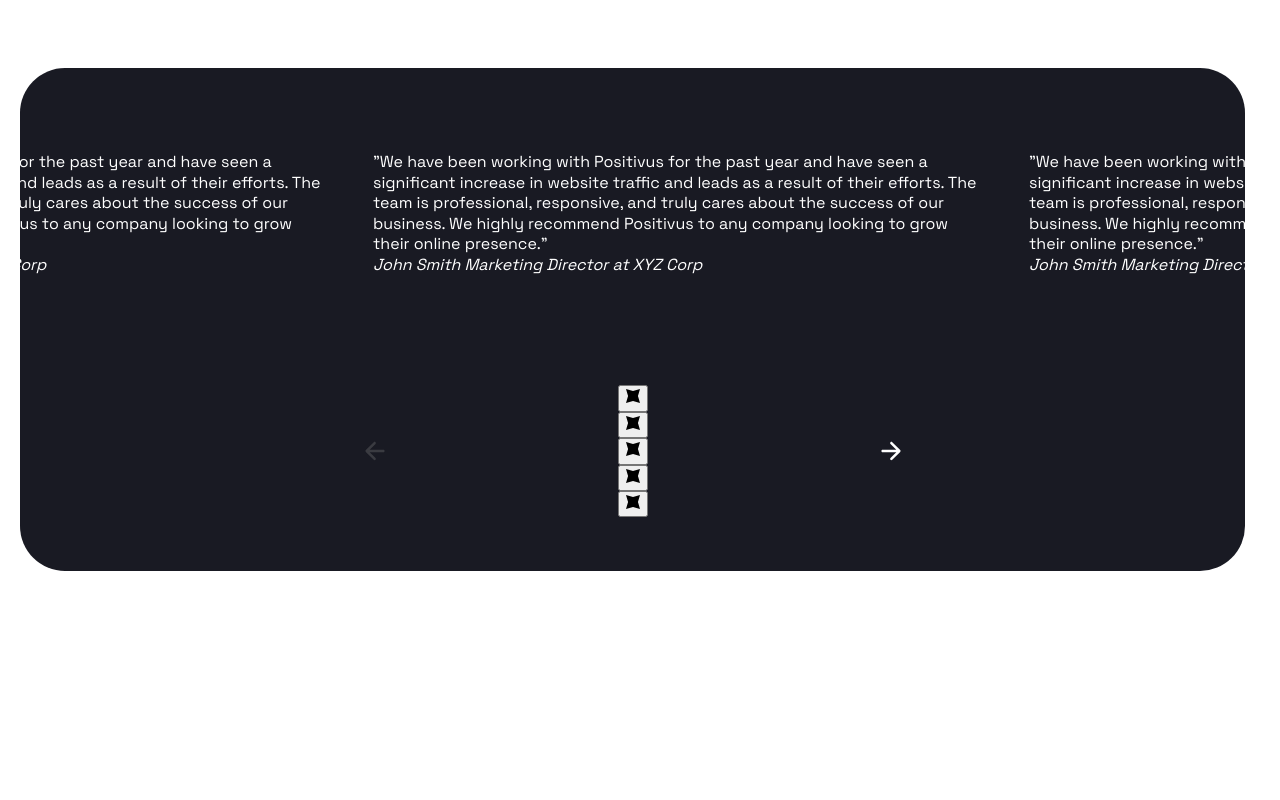
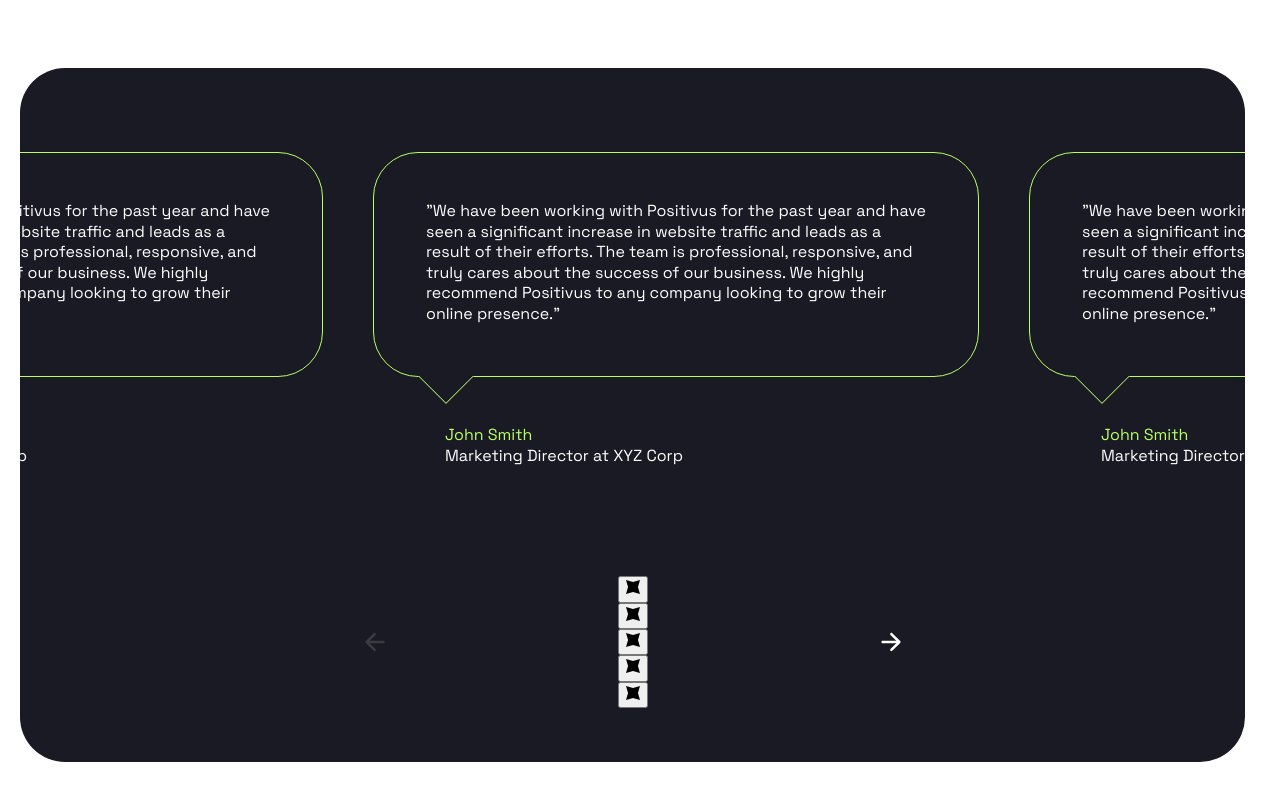
Before and after one commit to szhaslandev/positivus, a website built with Vite: page index.html in a window 1280 px wide. Shown: the part 5684-6484 px from the top of the page. Before the commit the page ends 6305 px from the top, so only its background shows below. Built offline with nearby package versions, Linux system fonts and the light colour scheme.

Commit message:
style: add review card styles

```diff
--- a/src/styles/components/_index.scss
+++ b/src/styles/components/_index.scss
@@ -8,3 +8,5 @@
 @forward 'banner';
 
 @forward 'team-card';
+
+@forward 'review-card';
--- /dev/null
+++ b/src/styles/components/_review-card.scss
@@ -0,0 +1,60 @@
+@use '../helpers' as *;
+
+.review-card {
+  --reviewCardCornerWidth: 40px;
+  --reviewCardCornerOffsetLeft: 52px;
+
+  display: flex;
+  flex-direction: column;
+  row-gap: 48px;
+
+  @include mobile {
+    --reviewCardCornerWidth: 32px;
+    --reviewCardCornerOffsetLeft: 46px;
+
+    row-gap: 44px;
+  }
+
+  &__body {
+    position: relative;
+    padding: 48px var(--reviewCardCornerOffsetLeft) 52px;
+    border: 1px solid var(--color-accent);
+    border-radius: var(--border-radius-large);
+
+    @include mobile {
+      padding: 30px;
+    }
+
+    &::after {
+      @include square(var(--reviewCardCornerWidth));
+
+      content: '';
+      position: absolute;
+      top: 100%;
+      left: var(--reviewCardCornerOffsetLeft);
+      background-color: var(--color-dark);
+      border: inherit;
+      rotate: 45deg;
+      clip-path: polygon(100% 0, 0% 100%, 100% 100%);
+      translate: 0 -50%;
+    }
+  }
+
+  &__footer {
+    display: flex;
+    flex-direction: column;
+    padding-left: calc(
+      var(--reviewCardCornerOffsetLeft) +
+      var(--reviewCardCornerWidth) / 2
+    );
+  }
+
+  &__name,
+  &__company {
+    font-style: normal;
+  }
+
+  &__name {
+    color: var(--color-accent);
+  }
+}
```
